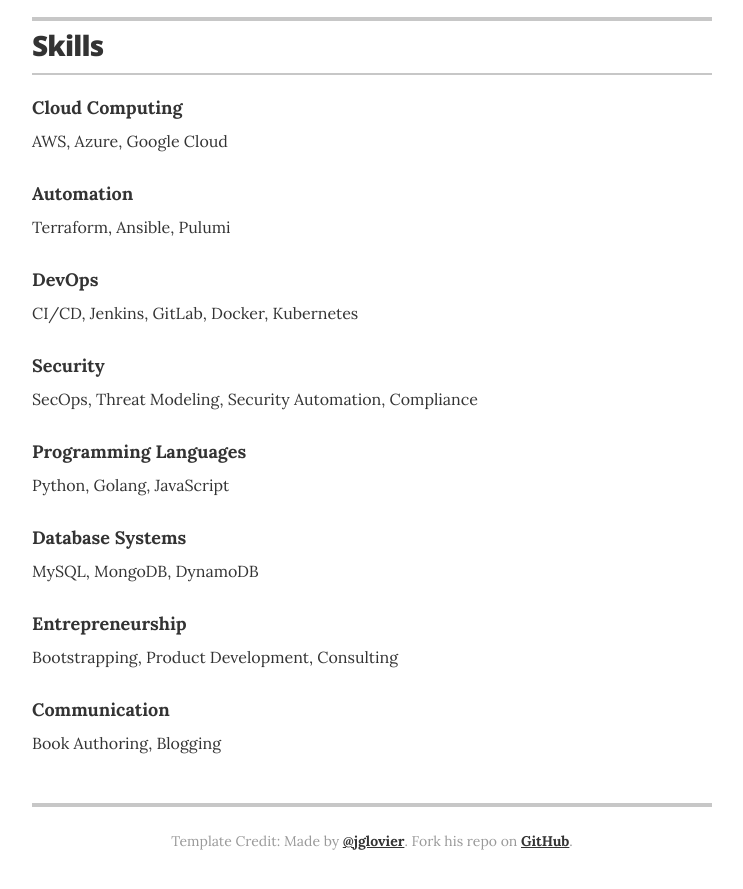
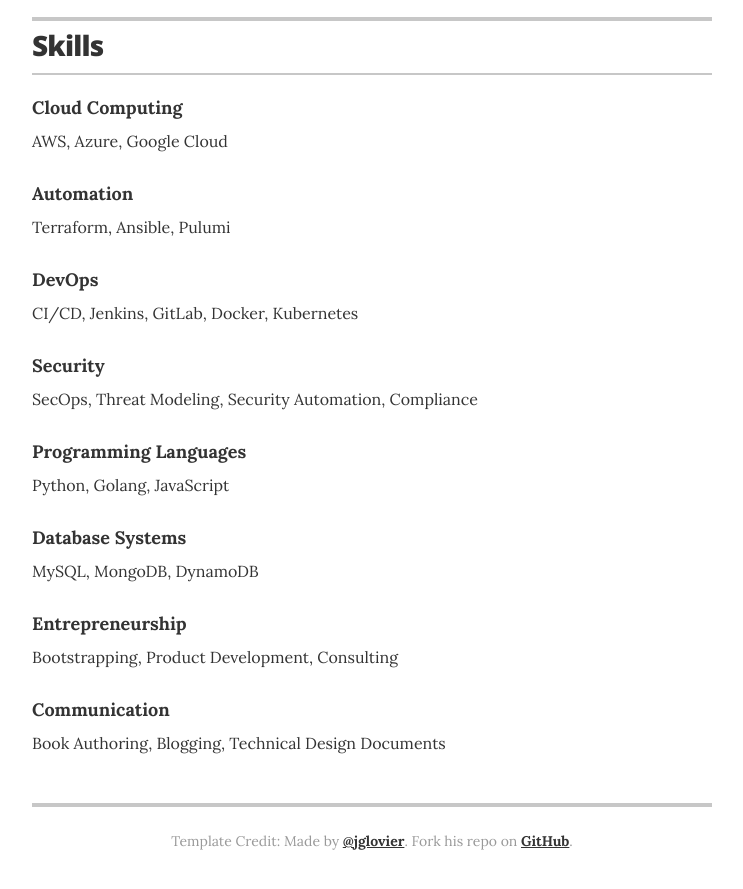
Before and after one commit to sumeetninawe/sumeetninawe.github.io, a Jekyll site: the page built from index.html, in a window 1280 px wide and 900 px high, scrolled down 1691 px. Shown: the top 889 px of the window, without its empty margins (268-1011 px from the left). Built offline with Jekyll 4.4.1, drawn with Linux system fonts in a browser that asks for light colours.

Commit message:
Update skills.yml

```diff
--- a/_data/skills.yml
+++ b/_data/skills.yml
@@ -22,4 +22,4 @@
   description: Bootstrapping, Product Development, Consulting
 
 - skill: Communication
-  description: Book Authoring, Blogging
+  description: Book Authoring, Blogging, Technical Design Documents
```
